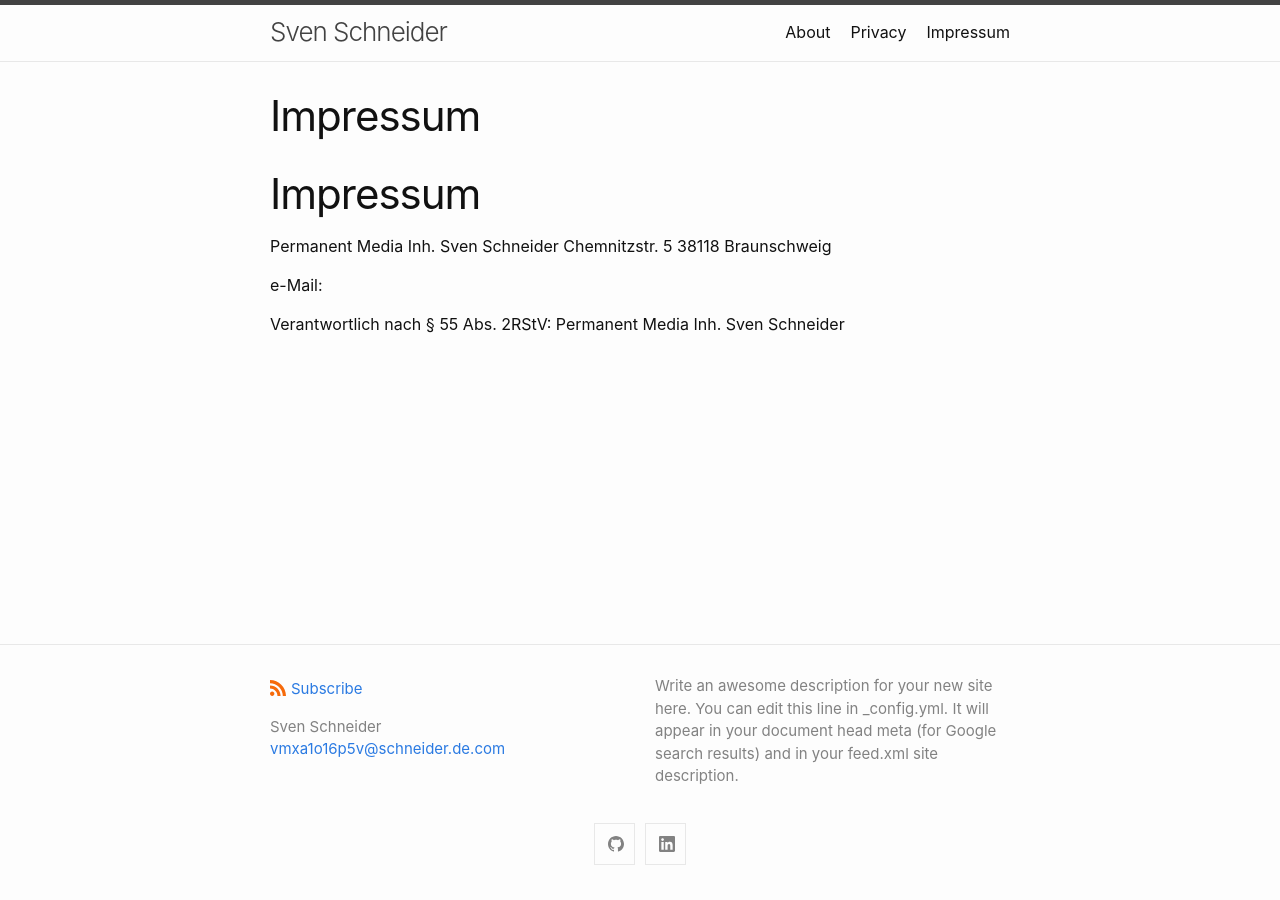
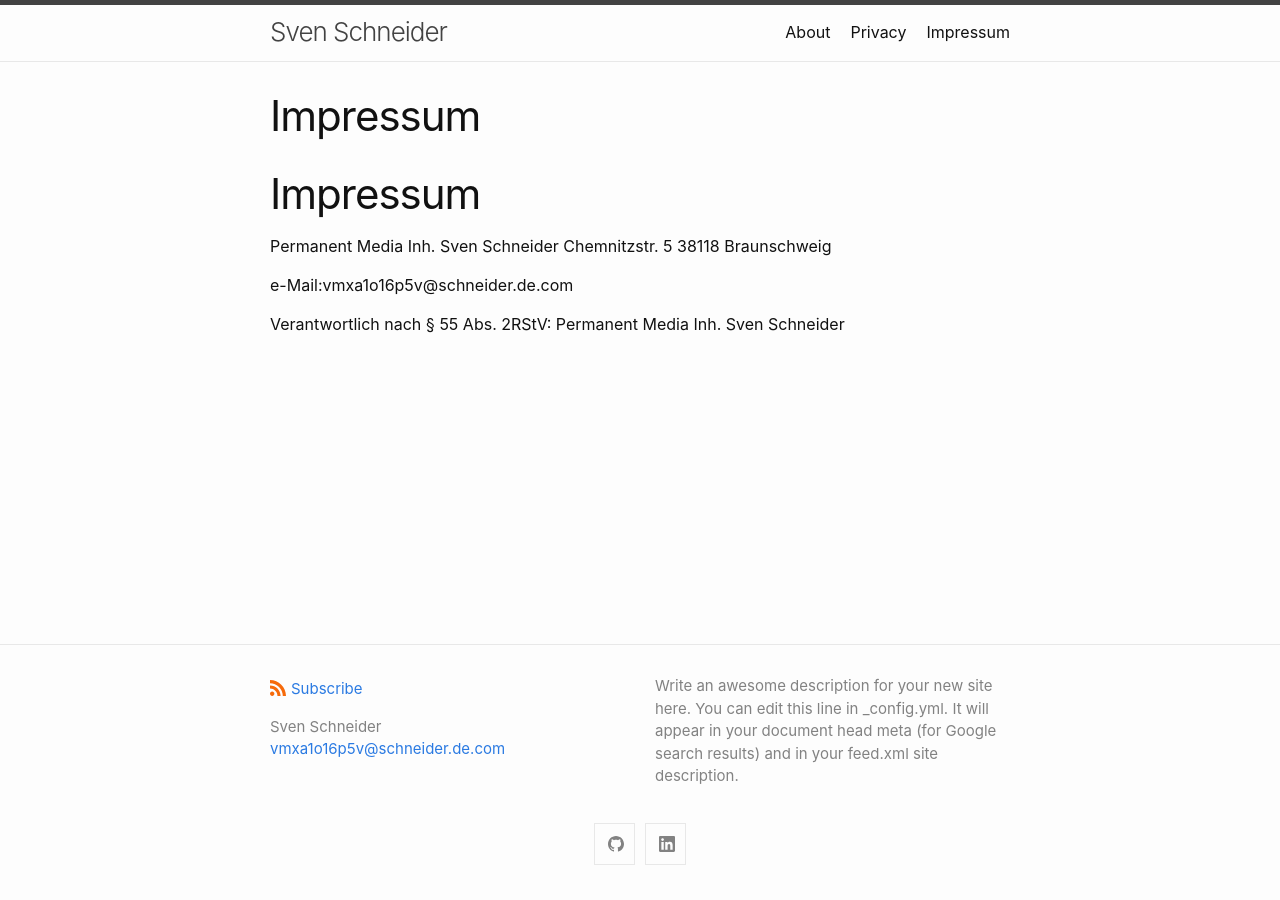
Before and after one commit to schneider-de-com/schneider-de-com.github.io, a Jekyll site: the page built from imprint.md, in a window 1280 px wide. Built offline with Jekyll 4.4.1, drawn with Linux system fonts in a browser that asks for light colours; part of the change alters nothing that is shown.

```diff
--- a/imprint.md
+++ b/imprint.md
@@ -9,6 +9,6 @@ Permanent Media Inh. Sven Schneider
 Chemnitzstr. 5
 38118 Braunschweig
 
-e-Mail:
+e-Mail:{{ site.author.email }}
 
 Verantwortlich nach § 55 Abs. 2RStV: Permanent Media Inh. Sven Schneider
```
